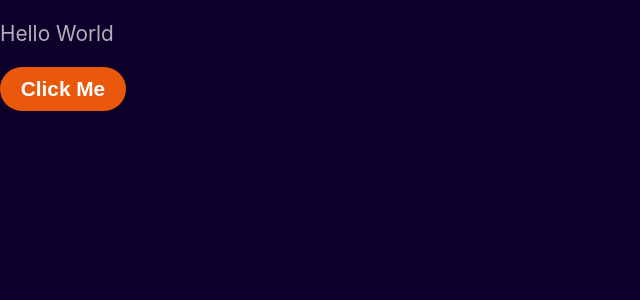
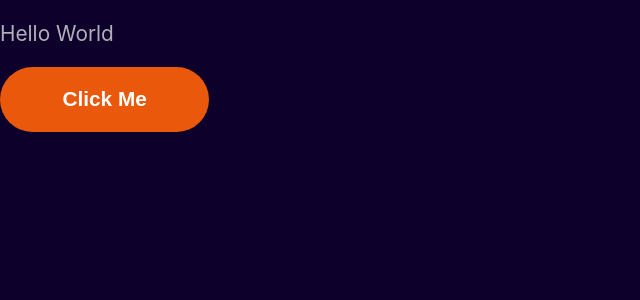
Before and after one commit to turtledev65/Crypma, a React (Vite) app: page / in a window 1280 px wide. Shown: the top 300 px of the page, without its empty margins (0-640 px from the left). Built offline with nearby package versions, Linux system fonts and the light colour scheme.

Commit message:
style: make the button bigger

```diff
--- a/src/index.css
+++ b/src/index.css
@@ -66,7 +66,7 @@ ul {
 /* Button */
 .btn {
   font-weight: bold;
-  padding: 0.5em 1em;
+  padding: 1em 3em;
   border-radius: 40px;
   color: white;
 }
```
